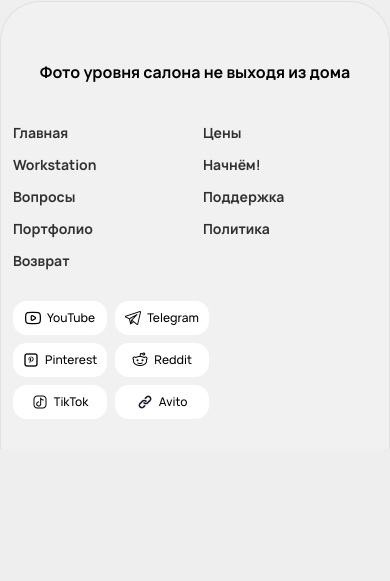
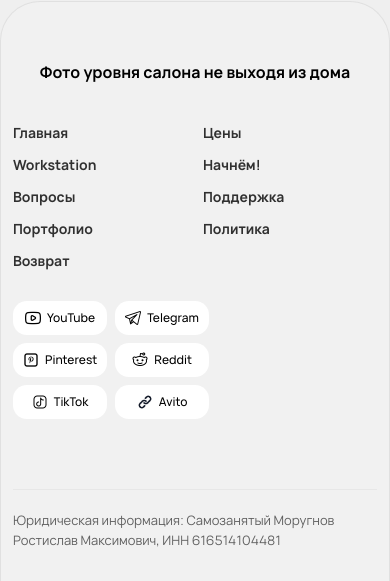
Before and after one commit to Lunarflux-hub/ShotforJob, a Django app: page / in a window 390 px wide. Shown: the part 5149-5730 px from the top of the page. Before the commit the page ends 5598 px from the top, so only its background shows below. Run offline with Django 5.2, Linux system fonts and the light colour scheme; parts of the project's set-up code (start-up, migrations or seed data) failed here and were passed over.

Commit message:
Fix mobile version 2.9.1.5

```diff
--- a/static/css/dark-theme.css
+++ b/static/css/dark-theme.css
@@ -30,6 +30,7 @@ html[data-theme="dark"], html[data-theme="dark"] body { color: #f2f2f2 !importan
 [data-theme="dark"] .footer { background: rgba(20, 20, 20, 0.85) !important; border-top: 1px solid #2a2a2a !important; border-left: 1px solid #2a2a2a !important; border-right: 1px solid #2a2a2a !important; }
 [data-theme="dark"] .footer-col .footer-headline { color: #f2f2f2 !important; }
 [data-theme="dark"] .footer-col .footer-description { color: #f2f2f2 !important; }
+[data-theme="dark"] .footer-legal { color: #f2f2f2 !important; border-top: 1px solid #2a2a2a !important; }
 [data-theme="dark"] .footer-col:nth-child(2) ul li a { color: #f2f2f2 !important; }
 [data-theme="dark"] .footer-btn { background: #181818 !important; color: #f2f2f2 !important; }
 [data-theme="dark"] .footer-btn:hover { background: rgba(0,102,255,0.14) !important; color: #5c9cff !important; }
--- a/templates/base.html
+++ b/templates/base.html
@@ -430,6 +430,16 @@
             word-wrap: break-word;
             text-align: justify;
         }
+        .footer-legal {
+            width: 100%;
+            margin-top: 40px;
+            padding-top: 20px;
+            border-top: 1px solid #e0e0e0;
+            font-size: 13px;
+            line-height: 1.6;
+            opacity: 0.6;
+            color: #000000;
+        }
 
         .footer-col:nth-child(2) {
             flex: 0 1 auto;
@@ -799,6 +809,10 @@
                 </a>
             </div>
         </div>
+
+        <div class="footer-legal">
+            Юридическая информация: Самозанятый Моругнов Ростислав Максимович, ИНН 616514104481
+        </div>
     </footer>
 
     <script>
```
